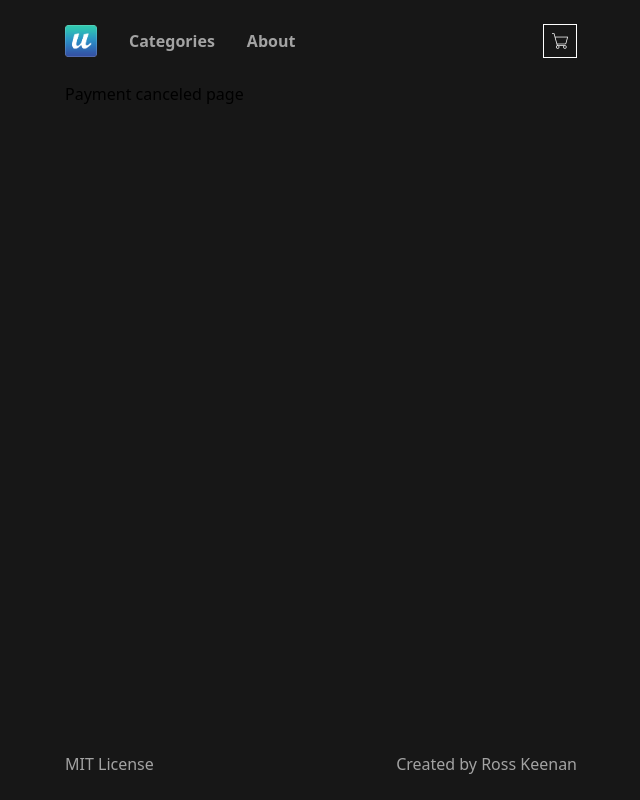
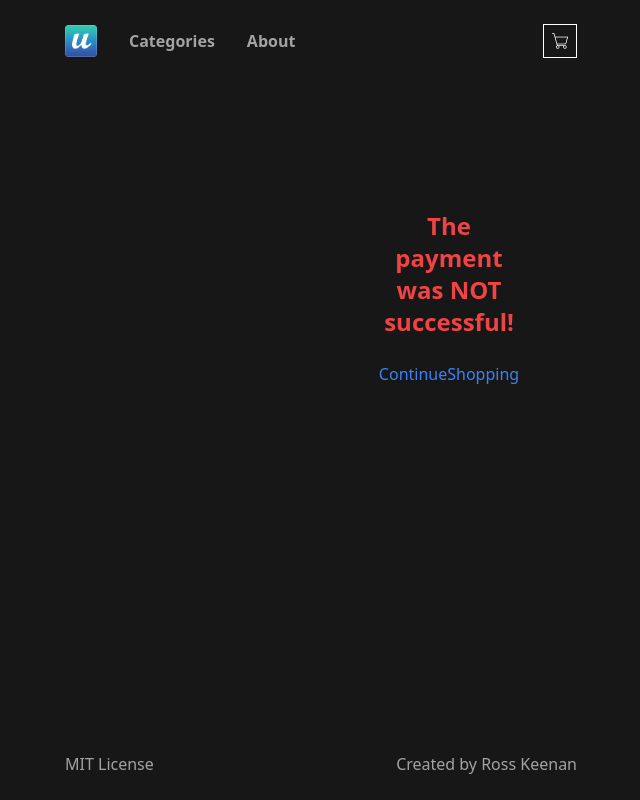
Before and after one commit to r-keenan/sveltekit-ecommerce, a SvelteKit app: page /payment-canceled in a window 1280 px wide. Shown: the whole page, without its empty margins (319-959 px from the left). Built offline with nearby package versions, Linux system fonts and the light colour scheme.

Commit message:
Updated markup on payment success and payment canceled pages.

```diff
--- a/src/routes/payment-canceled/+page.svelte
+++ b/src/routes/payment-canceled/+page.svelte
@@ -1,3 +1,4 @@
-<div>
-	<h1>Payment canceled page</h1>
+<div class="py-32 px-96 flex flex-col items-center space-y-6">
+	<p class="text-2xl text-center font-bold text-red-500">The payment was NOT successful!</p>
+	<a href="/categories" class="text-blue-500 text-center">ContinueShopping</a>
 </div>
--- a/src/routes/payment-success/+page.svelte
+++ b/src/routes/payment-success/+page.svelte
@@ -1,3 +1,4 @@
-<div>
-	<h1>Payment success page</h1>
+<div class="py-32 px-96 flex flex-col items-center space-y-6">
+	<p class="text-2xl text-center font-bold text-green-500">The payment was successful!</p>
+	<a href="/categories" class="text-blue-500 text-center">ContinueShopping</a>
 </div>
```
